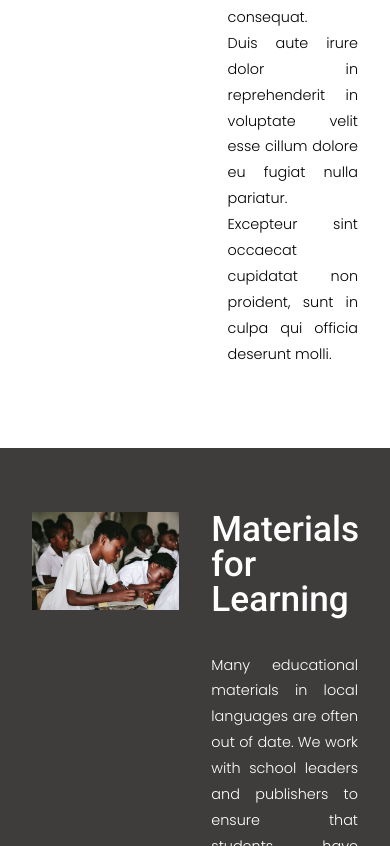
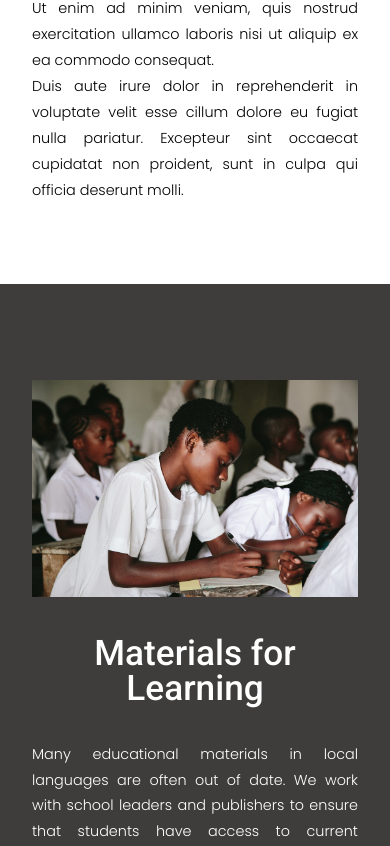
Before and after one commit to kremlevmax/lusaka, a Next.js app: page / in a window 390 px wide. Shown: the part 1154-2000 px from the top of the page. Built offline with nearby package versions, Linux system fonts and the light colour scheme.

Commit message:
Frontend Responsiveness done

```diff
--- a/components/Footer.js
+++ b/components/Footer.js
@@ -13,9 +13,9 @@ function Footer() {
             123 Demo Street New York, NY 12345
           </p>
           <p className={styles.footer__address_column__testimonials}>
-            Made with{" "}
-            <Link href='/index'>
-              <a className={styles.footer__column__link}>Squarespace</a>
+            Made by{" "}
+            <Link href='https://maxkremlev.dev/'>
+              <a className={styles.footer__column__link}>Max Kremlev</a>
             </Link>
           </p>
         </div>
--- a/styles/modules/Contacts.module.scss
+++ b/styles/modules/Contacts.module.scss
@@ -11,14 +11,24 @@
   h2,
   h4 {
     color: black;
+    margin-bottom: 1.5rem;
+  }
+
+  @media (max-width: $breakpoint-mobile) {
+    flex-direction: column;
+    gap: 2rem;
+
+    h2 {
+      text-align: center;
+    }
   }
 }
 
 .contacts__part {
   flex: 0 1 500px;
-  h2,
-  p {
-    margin-bottom: 1.5rem;
+
+  @media (max-width: $breakpoint-mobile) {
+    flex: 0 1 auto;
   }
 
   fieldset {
@@ -30,7 +40,12 @@
     margin-bottom: 1.5rem;
 
     legend {
-      margin-bottom: 0.8rem;
+      margin-bottom: 0.6rem;
+    }
+
+    span {
+      display: inline-block;
+      margin-top: 0.4rem;
     }
 
     textarea,
@@ -71,5 +86,6 @@
 
   button {
     @include button;
+    font-size: medium;
   }
 }
--- a/styles/modules/Details.module.scss
+++ b/styles/modules/Details.module.scss
@@ -6,8 +6,8 @@
 
 .details__container {
   @include container;
-  padding-top: 4em;
-  padding-bottom: 4em;
+  padding-top: 6em;
+  padding-bottom: 6em;
   display: flex;
   flex-direction: column;
   gap: 6em;
@@ -17,11 +17,27 @@
 .details__line_oposite {
   display: flex;
   justify-content: space-between;
+
+  @media (max-width: $breakpoint-mobile) {
+    flex-direction: column;
+    gap: 2rem;
+    text-align: center;
+  }
+}
+
+.details__line_oposite {
+  @media (max-width: $breakpoint-mobile) {
+    flex-direction: column-reverse;
+  }
 }
 
 .details__desc,
 .details__img_container {
   max-width: 45%;
+
+  @media (max-width: $breakpoint-mobile) {
+    max-width: 100%;
+  }
 }
 
 .details__desc {
--- a/styles/modules/Footer.module.scss
+++ b/styles/modules/Footer.module.scss
@@ -8,6 +8,11 @@
 .footer__container {
   @include container;
   display: flex;
+
+  @media (max-width: $breakpoint-mobile) {
+    flex-direction: column;
+    gap: 2em;
+  }
 }
 
 .footer__address_column {
@@ -22,6 +27,10 @@
   flex: 0 1 200px;
   display: flex;
   flex-direction: column;
+
+  @media (max-width: $breakpoint-mobile) {
+    flex: 0 1 auto;
+  }
 }
 
 .footer__address_column__title,
--- a/styles/modules/Support.module.scss
+++ b/styles/modules/Support.module.scss
@@ -5,6 +5,11 @@
   display: flex;
   padding-top: 5em;
   padding-bottom: 5em;
+
+  @media (max-width: $breakpoint-mobile) {
+    flex-direction: column;
+    gap: 5rem;
+  }
 }
 
 .support__part {
@@ -14,6 +19,15 @@
     color: black;
     margin-bottom: 1em;
   }
+
+  @media (max-width: $breakpoint-mobile) {
+    max-width: 100%;
+    text-align: center;
+
+    h2 {
+      text-align: center;
+    }
+  }
 }
 
 .support__button_secondary {
--- a/styles/partials/_button.scss
+++ b/styles/partials/_button.scss
@@ -8,6 +8,7 @@
   cursor: pointer;
 
   &:hover {
+    color: $text-color;
     background-color: $button-color-hover;
   }
 }
--- a/styles/partials/_container.scss
+++ b/styles/partials/_container.scss
@@ -5,8 +5,4 @@
   max-width: 1400px;
   padding: 2em;
   justify-content: space-between;
-
-  // @media (max-width: $breakpoint-mobile) {
-  //   max-width: 40%;
-  // }
 }
```
